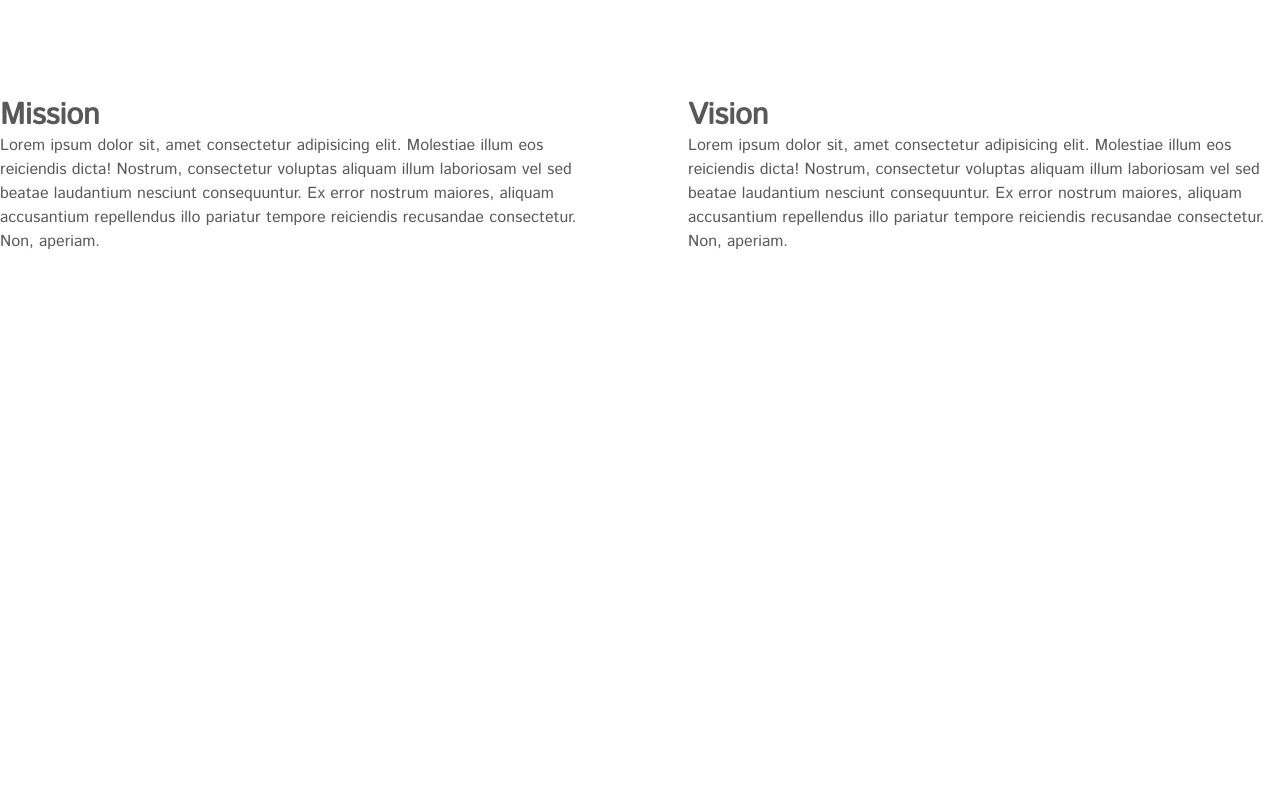
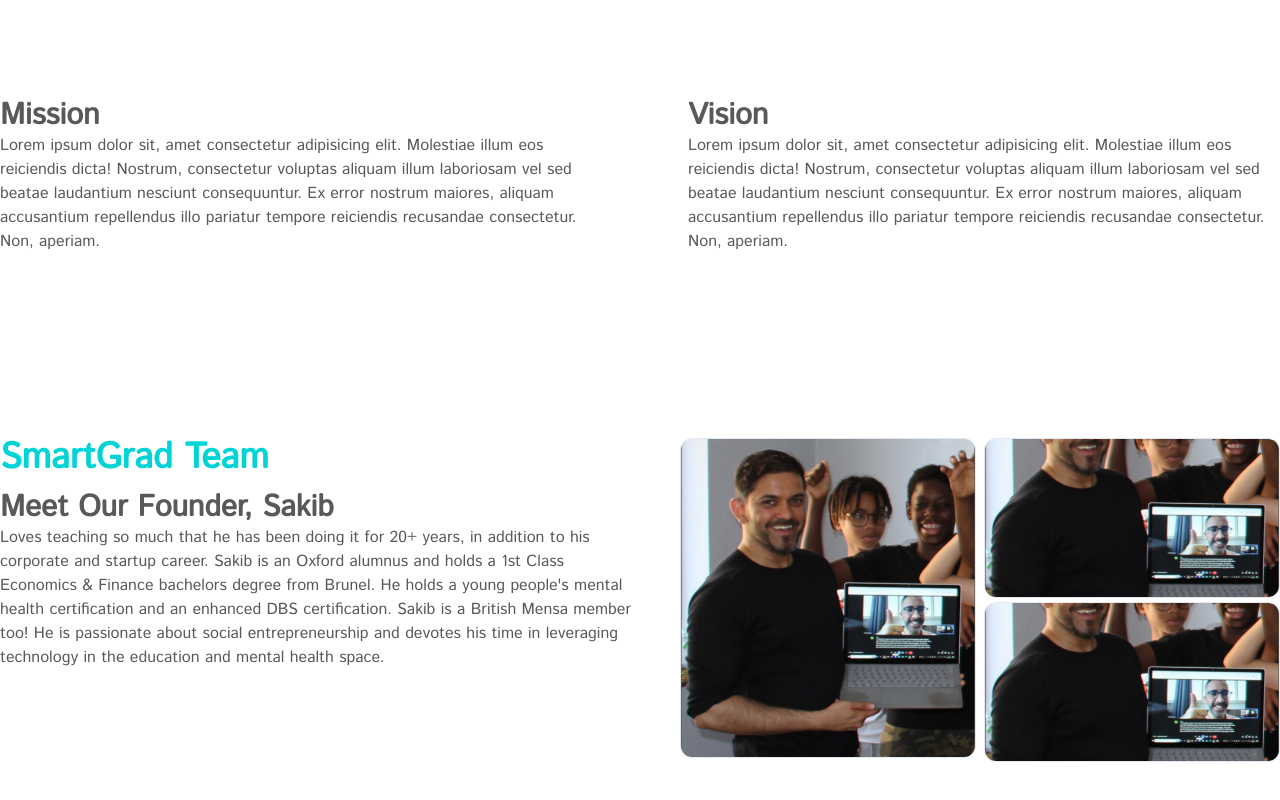
Before and after one commit to Rohan1279/smartgrad-frontend, a React (Vite) app: page / in a window 1280 px wide. Shown: the part 5028-5828 px from the top of the page. Before the commit the page ends 5322 px from the top, so only its background shows below. Built offline with nearby package versions, Linux system fonts and the light colour scheme.

Commit message:
Add Team component to Home page

```diff
--- a/src/Pages/Home/Home.jsx
+++ b/src/Pages/Home/Home.jsx
@@ -3,6 +3,7 @@
 import Banner from "./Banner/Banner";
 import Careers from "./Careers/Careers";
 import Courses from "./Courses/Courses";
+import Team from "./Team/Team";
 import Testimonials from "./Testimonials/Testimonials";
 import ThemeSection from "./ThemeSection/ThemeSection";
 import UniqueSection from "./UniqueSection/UniqueSection";
@@ -20,6 +21,7 @@
       <Advance />
       <Courses />
       <About />
+      <Team />
     </>
   );
 };
--- /dev/null
+++ b/src/Pages/Home/Team/Team.jsx
@@ -0,0 +1,54 @@
+import teamMember1 from "../../../assets/TeamImages/team-member-1.png";
+const Team = () => {
+  return (
+    <section className="text-[#595959]  my-36">
+      <div className="max-w-7xl mx-auto relative">
+        <div className="flex justify-between mb-7">
+          <div className="grid grid-cols-2 space-x-10 ">
+            <div>
+              <h2 className="text-4xl font-bold text-[#00D4D6]">
+                SmartGrad Team
+              </h2>
+              <p className="font-bold text-3xl mt-3">Meet Our Founder, Sakib</p>
+              <p>
+                Loves teaching so much that he has been doing it for 20+ years,
+                in addition to his corporate and startup career. Sakib is an
+                Oxford alumnus and holds a 1st Class Economics & Finance
+                bachelors degree from Brunel. He holds a young people's mental
+                health certification and an enhanced DBS certification. Sakib is
+                a British Mensa member too! He is passionate about social
+                entrepreneurship and devotes his time in leveraging technology
+                in the education and mental health space.
+              </p>
+            </div>
+            <div className="grid grid-cols-2 grid-rows-2 gap-x-2 gap-y-1">
+              <div className="col-span-1 row-span-2 border h-80 rounded-xl overflow-hidden">
+                <img
+                  src={teamMember1}
+                  alt=""
+                  className="w-full h-full object-cover "
+                />
+              </div>
+              <div className="col-span-1 row-span-1 border h-40 rounded-xl overflow-hidden">
+                <img
+                  src={teamMember1}
+                  alt=""
+                  className="w-full h-full object-cover "
+                />
+              </div>
+              <div className="col-span-1 row-span-1 border h-40 rounded-xl overflow-hidden">
+                <img
+                  src={teamMember1}
+                  alt=""
+                  className="w-full h-full object-cover "
+                />
+              </div>
+            </div>
+          </div>
+        </div>
+      </div>
+    </section>
+  );
+};
+
+export default Team;
```
Also changed, not shown: src/assets/TeamImages/team-member-1.png (added).
